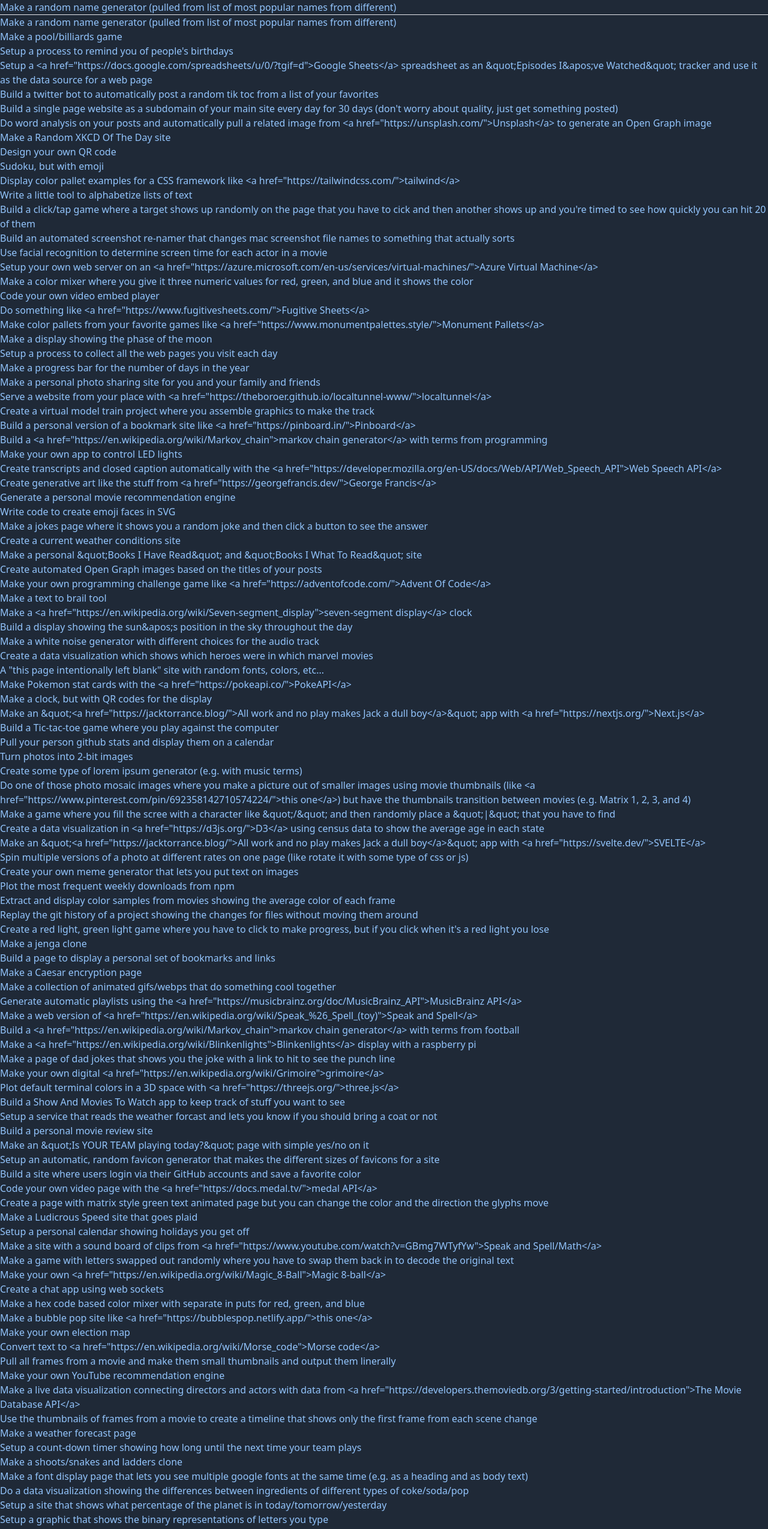
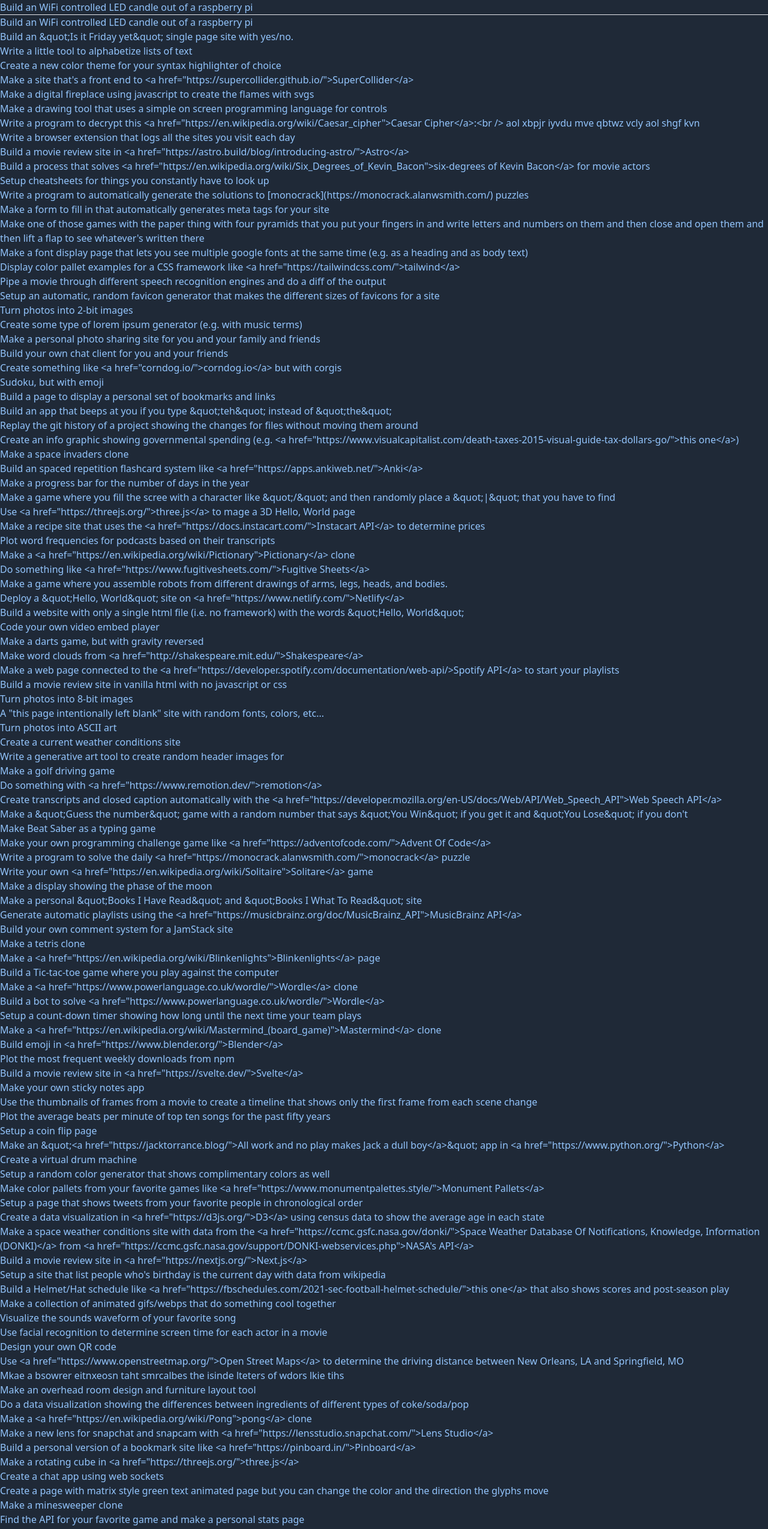
Before and after one commit to alanwsmith/ideas.alanwsmith.com, a Next.js app: page /test in a window 1280 px wide. Shown: the top 2549 px of the page at 60% size. Built offline with nearby package versions, Linux system fonts and the light colour scheme.

Commit message:
Added ideas

```diff
--- a/components/IdeasData.js
+++ b/components/IdeasData.js
@@ -66,7 +66,6 @@
 `Show a count down until all the various holidays you get off`,
 `Do something with <a href="https://www.remotion.dev/">remotion</a>`,
 `Make a sound board with random bird sounds sounds`,
-`Make a drum machine`,
 `Create a single page site with your favorite gif on it`,
 `Create something like <a href="corndog.io/">corndog.io</a> but with corgis`,
 `Make a random name generator (pulled from list of most popular names from different)`,
@@ -248,4 +247,60 @@
 `Make a form to fill in that automatically generates meta tags for your site`,
 `Make your own sticky notes app`,
 `Turn photos into ASCII art`,
+`Make a <a href="https://www.powerlanguage.co.uk/wordle/">Wordle</a> clone`,
+`Build a bot to solve <a href="https://www.powerlanguage.co.uk/wordle/">Wordle</a>`,
+`Make a movie out of a set of images like screen grabs from <a href="https://configure.zsa.io/moonlander/layouts/APODe/latest/0">keyboard layout changes</a>`,
+`Make a whole bunch of fake, cool looking dashboards in <a href="https://d3js.org/">D3</a>`,
+`Build a dedicated Read Later tablet app that uses <a href="https://pinboard.in/">Pinboard</a> as a back end and maintains your position in multi page texts`,
+`Make your own create-next-app template for making new sites`,
+`Make a site with samples from <a href="https://supercollider.github.io/">SuperCollider</a>`,
+`Make a site that's a front end to <a href="https://supercollider.github.io/">SuperCollider</a>`,
+`Build your own dynamic image transformation service (like <a href="https://cloudinary.com/">Cloudinary</a>)`,
+`Make a bot that automatically updates your profile picture based on the time of day`,
+`Create your own version of the <a href="https://css-tricks.com/almanac/">CSS-Tricks Almanac</a>`,
+`Make and send out your own e-cards`,
+`Build a CI/CD pipeline from scratch to deploy a one page site`,
+`Setup a <a href="https://github.com/features/actions">GitHub action</a> to add data to a static site before deploying it to <a href="https://www.netlify.com/">Netlify</a>`,
+`Use <a href="https://www.crummy.com/software/BeautifulSoup/bs4/doc/">Beautiful Soup</a> to gather sub-headers from the <a href="https://en.wikipedia.org/wiki/Web_scraping">Wikipedia We Scraping page</a>`,
+`Write a process to turn each word on the <a href="https://en.wikipedia.org/wiki/CSS">Wikipedia CSS page</a> a random color`,
+`Build your own browser start tag with personalized links and form inputs stored in a database`,
+`Write a program to find the fastet <a href="https://en.wikipedia.org/wiki/Wikipedia:Wikirace">Wikipedia Race</a> path between <a href="https://en.wikipedia.org/wiki/Quain_Professor">Quain Professor</a> and <a href="https://en.wikipedia.org/wiki/Alan_R._Moon">Alan R. Moon</a> `,
+`Build your own version of <a href="https://en.wikipedia.org/wiki/Catan">The Settlers of Catan</a>`,
+`Write your own <a href="https://en.wikipedia.org/wiki/Solitaire">Solitare</a> game`,
+`Build a calculator and D3 data visualization that shows compound interest working of saving vs debt`,
+`Gather the lyrics from your 25 favorite songs and do a the word <a href="https://en.wikipedia.org/wiki/Frequency_analysis">frequency analysis</a>`,
+`Write a program to solve the daily <a href="https://monocrack.alanwsmith.com/">monocrack</a> puzzle`,
+`Mkae a bsowrer eitnxeosn taht smrcalbes the isinde lteters of wdors lkie tihs`,
+`Write a browser extension that logs all the sites you visit each day`,
+`Track the domains you visit for a month and create a D3 graph showing the frequency`,
+`Plot the basic <a href="https://en.wikipedia.org/wiki/ANSI_escape_code#Colors">ANSI Colors</a> in a <a href="https://threejs.org/">three.js</a> visualization`,
+`Generate the waveform of a song in <a href="https://threejs.org/">three.js</a>`,
+`Make a rotating cube in <a href="https://threejs.org/">three.js</a>`,
+`Make a <a href="https://en.wikipedia.org/wiki/SMPTE_color_bars">bars and tone</a> web page`,
+`Make a three dimensional <a href="https://en.wikipedia.org/wiki/SMPTE_color_bars">bars and tone</a> in <a href="https://threejs.org/">three.js</a>`,
+`Build a movie review site in <a href="https://svelte.dev/">Svelte</a>`,
+`Build a movie review site in <a href="https://nextjs.org/">Next.js</a>`,
+`Build a movie review site in <a href="https://www.gatsbyjs.com/">Gatsby</a>`,
+`Build a movie review site in vanilla html with no javascript or css`,
+`Build a movie review site in <a href="https://astro.build/blog/introducing-astro/">Astro</a>`,
+`Build a movie review site in React without any other framework`,
+`Build a movie review site in <a href="https://vuejs.org/">Vue.js</a>`,
+`Build a movie review site in <a href="https://angularjs.org/">Angular</a>`,
+`Build a movie review site in <a href="https://www.11ty.dev/">11ty</a>`,
+`Roll your own web server in python using <a href="https://flask.palletsprojects.com/en/2.0.x/">flask</a>`,
+`Roll your own web server in python without using <a href="https://flask.palletsprojects.com/en/2.0.x/">flask</a>`,
+`Write a program to decrypt this <a href="https://en.wikipedia.org/wiki/Caesar_cipher">Caesar Cipher</a>:<br /> aol xbpjr iyvdu mve qbtwz vcly aol shgf kvn`,
+`Make a web page connected to the <a href="https://developer.spotify.com/documentation/web-api/>Spotify API</a> to start your playlists`,
+`Turn a Google Sheets document into a web page`,
+`Make an overhead room design and furniture layout tool`,
+`Make a virtual jig saw puzzle`,
+`Use ffmpeg to turn a movie into thumbnails`,
+`Use <a href="https://threejs.org/">three.js</a> to mage a 3D Hello, World page`,
+`Make a drawing tool that uses arrow keys for controls `,
+`Make a drawing tool that uses a simple on screen programming language for controls`,
+`Create a virtual synthesizer`,
+`Create a virtual drum machine`,
+`Use <a href="https://www.openstreetmap.org/">Open Street Maps</a> to determine the driving distance between New Orleans, LA and Springfield, MO`,
+`Build your own, personal read-later service`,
+`Build a random number generator where you can set the low and high numbers`,
 ]
--- a/pages/api/hello.js
+++ /dev/null
@@ -1,5 +0,0 @@
-// Next.js API route support: https://nextjs.org/docs/api-routes/introduction
-
-export default function handler(req, res) {
-  res.status(200).json({ name: 'John Doe' })
-}
```
Also changed, not shown: 1 other file (tests, documents, lock files or other folders).
